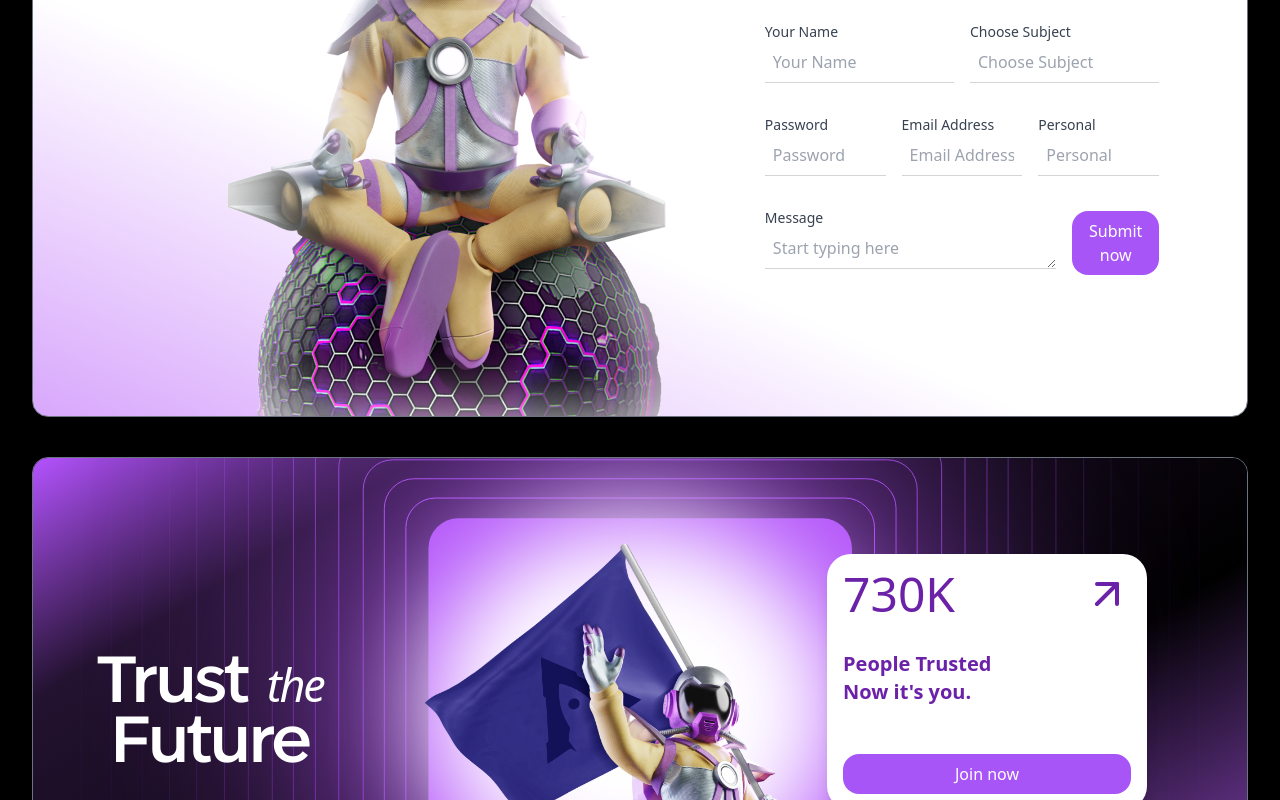
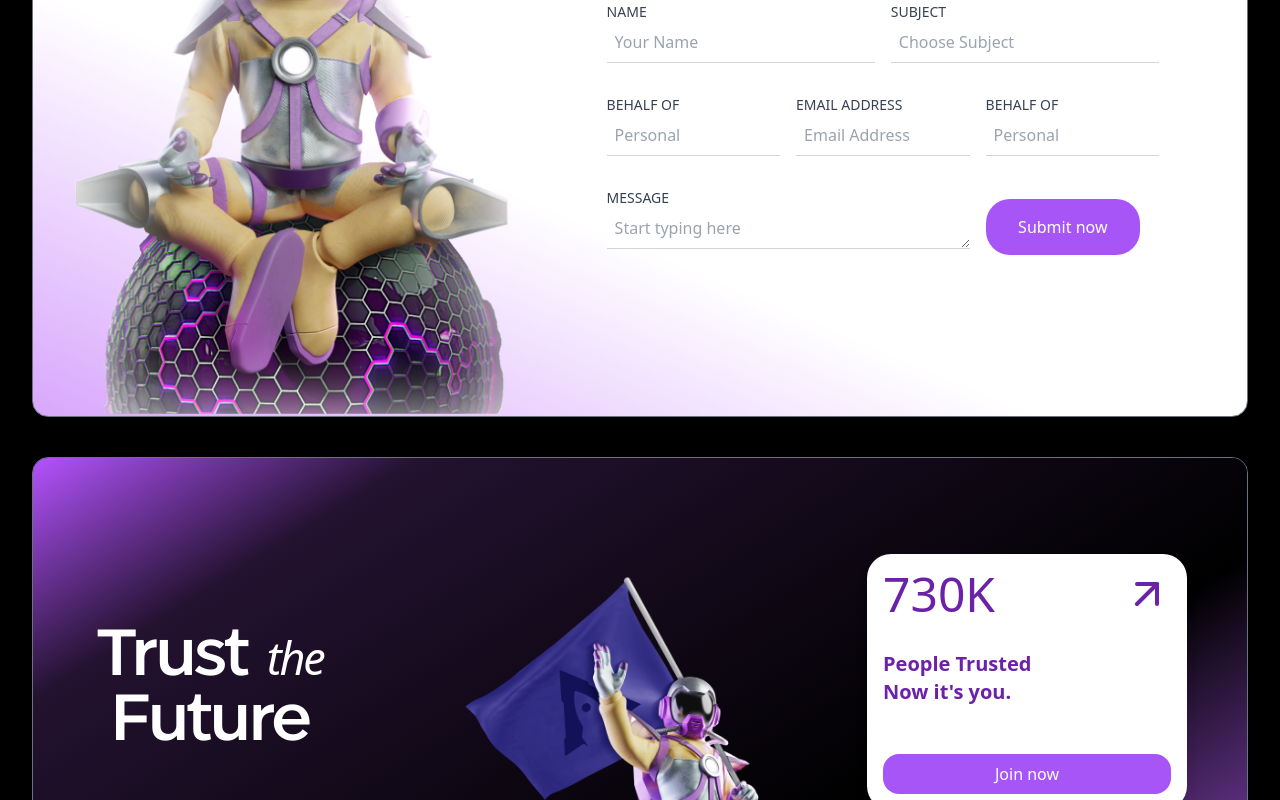
Before and after one commit to Vinod3d/Astonaut, a React (Vite) app: page / in a window 1280 px wide. Shown: the part 3480-4280 px from the top of the page. Built offline with nearby package versions, Linux system fonts and the light colour scheme.

Commit message:
make form section responsive

```diff
--- a/src/components/Achievement.jsx
+++ b/src/components/Achievement.jsx
@@ -8,7 +8,7 @@ const Achievement = () => {
                 <div className="md:h-[650px] flex flex-col md:flex-row items-center justify-between">
                     <div className="md:w-[35%] md:h-[100%] flex justify-between flex-col  p-4 md:p-8">
                         <div className="text-center md:text-left">
-                            <h2 className='text-gradient font-main-bold font-semibold text-4xl absolute top-24 md:text-[6vw] md:ml-20 mb-4'>We're Not new,</h2>
+                            <h2 className='text-gradient font-main-bold font-semibold text-5xl absolute top-24 md:text-[6vw] md:ml-20 mb-4'>We're Not new,</h2>
                             <img src={pose2} alt="Animated Character" className="md:absolute md:top-[-50px] w-full md:w-[37rem] ml-0" />
                         </div>
                         <div className="flex justify-center md:justify-start">
--- a/src/components/ContactForm.jsx
+++ b/src/components/ContactForm.jsx
@@ -7,15 +7,15 @@ const ContactForm = () => {
         <div className='px-4 md:px-8 pb-10 max-w-align-element m-auto'>
             <div className="contactForm grad-3 border border-gray-500 rounded-2xl overflow-hidden">
                 <div className="md:h-[640px] flex flex-col md:flex-row items-center justify-between">
-                    <div className="gap-5 m-auto items-start space-y-4 hidden md:block">
-                        <div className="flex gap-4">
-                            <button href="#" className="relative ml-9 mt-[-350px] flex items-center space-x-2 text-purple-600 hover:text-purple-800">
+                    <div className="relative w-[40%]  hidden md:block">
+                        <div className=" flex flex-col justify-end items-end">
+                            <button href="#" className="ml-9 absolute top-28 left-6 flex items-center space-x-2 text-purple-600 hover:text-purple-800">
                                 <span className='border rounded-full border-purple-600 p-1'>
                                     <FiArrowDownRight className='text-base' />
                                 </span>
                                 <span className='px-2'>Know more</span>
                             </button>
-                            <img src={pose4} alt="Decorative Image" className="mt-20" />
+                            <img src={pose4} alt="Decorative Image" className=" w-[30vw] lg:w-[450px] md:mt-80 lg:mt-20 " />
                         </div>
                     </div>
                     <div className="mt-8 md:mt-0 flex-1 p-6">
@@ -23,7 +23,7 @@ const ContactForm = () => {
                         <h2 className="md:text-[4vw] text-4xl  font-main-bold font-bold mb-10">Let's Collaborate</h2>
                             <div className="flex flex-wrap -mx-2">
                                 <div className="w-full md:w-1/2 px-2 mb-4">
-                                    <label className="block text-sm font-medium text-gray-700" htmlFor="name">Your Name</label>
+                                    <label className="block text-sm font-medium uppercase text-gray-700" htmlFor="name">Name</label>
                                     <input
                                         type="text"
                                         id="name"
@@ -32,7 +32,7 @@ const ContactForm = () => {
                                     />
                                 </div>
                                 <div className="w-full md:w-1/2 px-2 mb-4">
-                                    <label className="block text-sm font-medium text-gray-700" htmlFor="subject">Choose Subject</label>
+                                    <label className="block text-sm font-medium uppercase text-gray-700" htmlFor="subject">Subject</label>
                                     <input
                                         type="text"
                                         id="subject"
@@ -42,17 +42,17 @@ const ContactForm = () => {
                                 </div>
                             </div>
                             <div className="flex flex-wrap -mx-2">
-                                <div className="w-full md:w-1/3 px-2 mb-4">
-                                    <label className="block text-sm font-medium text-gray-700" htmlFor="password">Password</label>
+                                <div className="w-full lg:w-1/3 px-2 mb-4">
+                                    <label className="block text-sm font-medium uppercase text-gray-700" htmlFor="behalfof">Behalf of</label>
                                     <input
-                                        type="password"
-                                        id="password"
-                                        placeholder="Password"
+                                        type="text"
+                                        id="behalfof"
+                                        placeholder="Personal"
                                         className="w-full p-2 border-b border-zinc-300 focus:outline-none"
                                     />
                                 </div>
-                                <div className="w-full md:w-1/3 px-2 mb-4">
-                                    <label className="block text-sm font-medium text-gray-700" htmlFor="email">Email Address</label>
+                                <div className="w-full lg:w-1/3 px-2 mb-4">
+                                    <label className="block text-sm font-medium uppercase text-gray-700" htmlFor="email">Email Address</label>
                                     <input
                                         type="email"
                                         id="email"
@@ -61,7 +61,7 @@ const ContactForm = () => {
                                     />
                                 </div>
                                 <div className="w-full md:w-1/3 px-2 mb-4">
-                                    <label className="block text-sm font-medium text-gray-700" htmlFor="personal">Personal</label>
+                                    <label className="block text-sm font-medium uppercase text-gray-700" htmlFor="personal">Behalf of</label>
                                     <input
                                         type="text"
                                         id="personal"
@@ -71,8 +71,8 @@ const ContactForm = () => {
                                 </div>
                             </div>
                             <div className="flex flex-wrap -mx-2">
-                                <div className="w-full md:w-3/4 px-2 mb-4">
-                                    <label className="block text-sm font-medium text-gray-700" htmlFor="message">Message</label>
+                                <div className="w-full lg:w-2/3 px-2 mb-4">
+                                    <label className="block text-sm font-medium uppercase text-gray-700" htmlFor="message">Message</label>
                                     <textarea
                                         id="message"
                                         placeholder="Start typing here"
@@ -80,10 +80,10 @@ const ContactForm = () => {
                                         rows="1"
                                     ></textarea>
                                 </div>
-                                <div className="w-full md:w-1/4 px-2 mb-4 flex items-end">
+                                <div className="w-full lg:w-[30%] px-2 mb-4 flex items-end">
                                     <button
                                         type="submit"
-                                        className="w-full bg-purple-500 text-white px-4 py-2 rounded-2xl hover:bg-purple-700 focus:outline-none focus:ring-2 focus:ring-purple-500 focus:ring-offset-2"
+                                        className="w-full bg-purple-500 text-white px-4 py-4 rounded-3xl hover:bg-purple-700 focus:outline-none focus:ring-2 focus:ring-purple-500 focus:ring-offset-2"
                                     >
                                         Submit now
                                     </button>
--- a/src/components/TrustFuture.jsx
+++ b/src/components/TrustFuture.jsx
@@ -8,24 +8,25 @@ const TrustFuture = () => {
         <div className='px-4 md:px-8 pb-10 max-w-align-element m-auto'>
             <div className="TrustTheFuture md:relative border border-gray-500 rounded-2xl bg-black  overflow-hidden">
                 <div className="md:h-[450px] grad-4 flex flex-col md:flex-row justify-around">
-                    <div className="md:absolute z-10 left-16 top-32 flex flex-col  justify-center items-center mt-20 " >
+                    <div className="md:absolute z-10 left-16 top-32 flex flex-col  justify-center items-center mt-20 md:mt-10 " >
                         <div className="leading-3 text-white">
 
-                            <h2 className="text-4xl font-bold font-main-bold text-[65px] inline-block tracking-tighter">Trust</h2>
-                            <span className='text-[45px] pl-5 italic tracking-tighter'>the</span>
+                            <h2 className="text-4xl font-bold font-main-bold lg:text-[65px] md:text-5xl text-[65px] inline-block tracking-tighter">Trust</h2>
+                            <span className='lg:text-[45px] md:text-4xl text-[45px] pl-5 italic tracking-tighter'>the</span>
                         </div>
-                        <h2 className='text-white leading leading-[80px]  font-main-bold text-[65px] tracking-tighter'>Future</h2>
+                        <h2 className='text-white leading leading-[80px]  font-main-bold lg:text-[65px] md:text-5xl text-[65px] tracking-tighter'>Future</h2>
                     </div>
-                    <div className='order-last'>
-                        <div className="relative ">
-                            <img src={bg3} alt="bg" className="w-full h-full object-cover " />
+                    <div className='order-last md:absolute h-96 w-96 m-auto'>
+                        <div className="relative md:static ">
+                            {/* <img src={bg3} alt="bg" className="w-full h-full object-cover " /> */}
                             <div className="">
-                                <img src={pose5} alt="" className='absolute  top-1/2 left-1/2 transform mt-[124px] -translate-x-1/2 -translate-y-1/2 w-96   md:w-[37vw]' />
+                                {/* <img src={pose5} alt="" className='  md:static  top-1/2 left-1/2 transform mt-[124px] -translate-x-1/2 -translate-y-1/2 w-96 md:w-[37vw]' /> */}
+                                <img src={pose5} alt="" className='  md:static md:mt-28 mt-12 md:w-[37vw]' />
                             </div>
                         </div>
                     </div>
 
-                    <div className="md:absolute z-10 right-5 w-80 h-64 bg-white text-purple-800 p-4 rounded-3xl shadow-lg md:mt-24 my-16 mx-auto md:mr-20 ">
+                    <div className="md:absolute z-10 right-5 lg:w-80 lg:h-64 md:w-70 md:w-56 w-80 h-64  bg-white text-purple-800 p-4 rounded-3xl shadow-lg md:mt-24 my-16 mx-auto md:mr-0 lg:mr-10 ">
                         <div className="flex flex-col gap-8 ">
                             <div className="flex justify-between">
                                 <h2 className="text-5xl">730K</h2>
@@ -35,7 +36,7 @@ const TrustFuture = () => {
                                 <p className="">People Trusted</p>
                                 <p className="">Now it's you.</p>
                             </div>
-                            <button className="bg-purple-500 text-white p-2 rounded-2xl mt-4">Join now</button>
+                            <button className="bg-purple-500 hover:bg-purple-600 text-white p-2 rounded-2xl mt-4">Join now</button>
                         </div>
                     </div>
                 </div>
```
